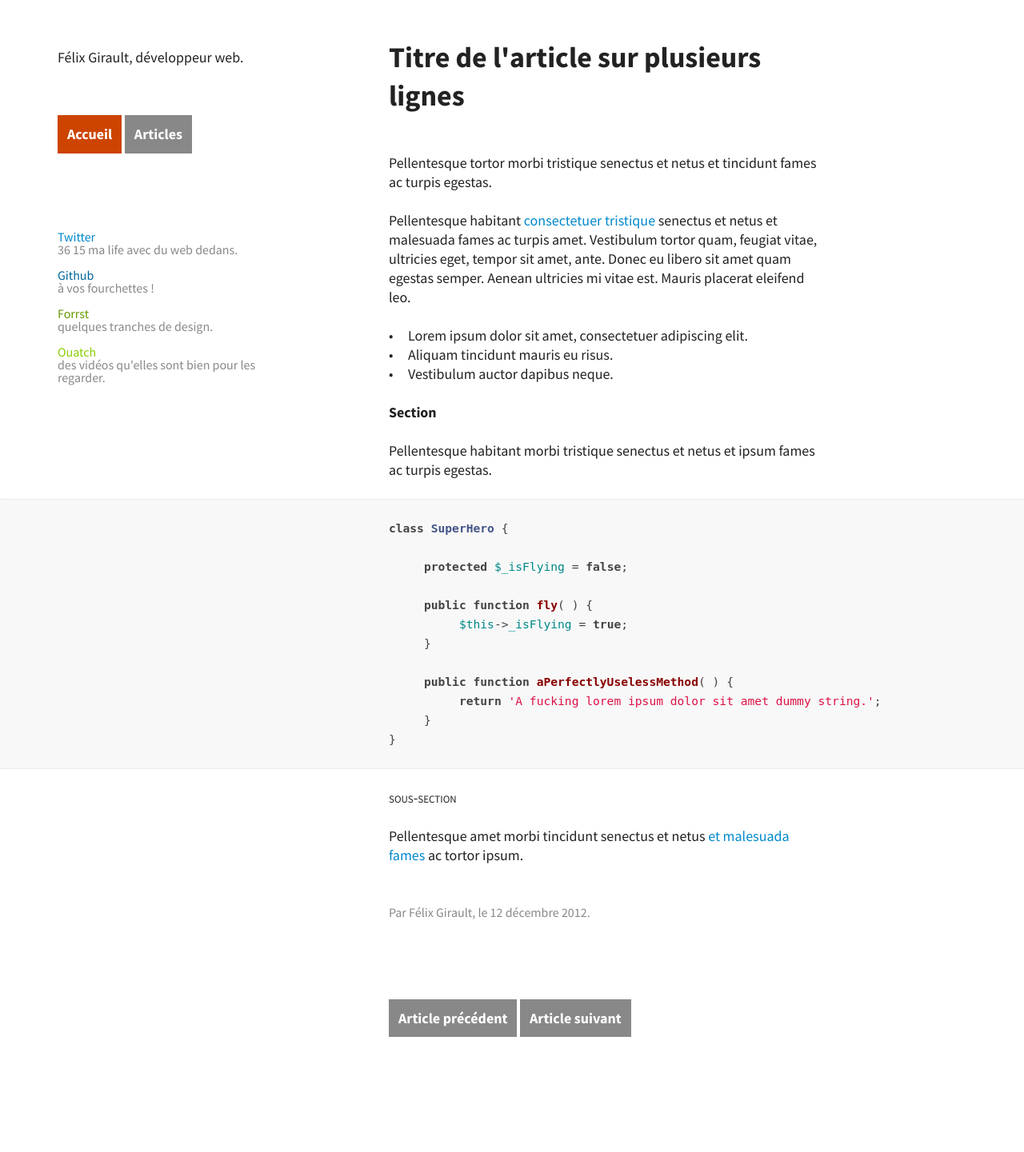
After one commit to felixgirault/blog, a PHP site: page /article.php in a window 1280 px wide. The commit adds this page. Shown: the whole page at 80% size. Run offline with PHP 8.4, Linux system fonts and the light colour scheme.

Commit message:
Added new pages

```diff
--- /dev/null
+++ b/article.php
@@ -0,0 +1,54 @@
+<?php
+	$pageId = 'article';
+	include 'header.php';
+?>
+
+<article role="article" itemprop="blogPost" itemscope itemtype="http://schema.org/BlogPosting">
+	<header>
+		<h1 itemprop="name">Titre de l'article sur plusieurs lignes</h1>
+	</header>
+
+	<div itemprop="articleBody">
+		<p>Pellentesque tortor morbi tristique senectus et netus et tincidunt fames ac turpis egestas.</p>
+		<p>Pellentesque habitant <a href="#">consectetuer tristique</a> senectus et netus et malesuada fames ac turpis amet. Vestibulum tortor quam, feugiat vitae, ultricies eget, tempor sit amet, ante. Donec eu libero sit amet quam egestas semper. Aenean ultricies mi vitae est. Mauris placerat eleifend leo.</p>
+		<ul>
+			<li>Lorem ipsum dolor sit amet, consectetuer adipiscing elit.</li>
+			<li>Aliquam tincidunt mauris eu risus.</li>
+			<li>Vestibulum auctor dapibus neque.</li>
+		</ul>
+
+		<h2>Section</h2>
+		<p>Pellentesque habitant morbi tristique senectus et netus et ipsum fames ac turpis egestas.</p>
+		<code>
+<pre><span class="k">class</span> <span class="c">SuperHero</span> {
+
+	<span class="k">protected</span> <span class="v">$_isFlying</span> = <span class="k">false</span>;
+
+	<span class="k">public function</span> <span class="m">fly</span>( ) {
+		<span class="v">$this</span>-><span class="v">_isFlying</span> = <span class="k">true</span>;
+	}
+
+	<span class="k">public function</span> <span class="m">aPerfectlyUselessMethod</span>( ) {
+		<span class="k">return</span> <span class="s">'A fucking lorem ipsum dolor sit amet dummy string.'</span>;
+	}
+}</pre>
+		</code>
+
+		<h3>Sous-section</h3>
+		<p>Pellentesque amet morbi tincidunt senectus et netus <a href="#">et malesuada fames</a> ac tortor ipsum.</p>
+	</div>
+
+	<footer>
+		<p>
+			Par <span itemprop="author">Félix Girault</span>,
+			le <time datetime="2012-12-12T12:12+00:00" pubdate itemprop="datePublished">12 décembre 2012</time>.
+		</p>
+	</footer>
+</article>
+
+<nav class="siblings" role="navigation">
+	<a href="#">Article précédent</a>
+	<a href="#">Article suivant</a>
+</nav>
+
+<?php include 'footer.php'; ?>
--- /dev/null
+++ b/footer.php
@@ -0,0 +1,12 @@
+		</div>
+
+		<footer class="page-footer">
+			<ul>
+				<li><a href="http://twitter.com/_fg_"><span class="twitter">Twitter</span> 36 15 ma life avec du web dedans.</a></li>
+				<li><a href="http://github.com/felixgirault"><span class="github">Github</span> à vos fourchettes !</a></li>
+				<li><a href=""><span class="forrst">Forrst</span> quelques tranches de design.</a></li>
+				<li><a href="http://ouatch.fr"><span class="ouatch">Ouatch</span> des vidéos qu'elles sont bien pour les regarder.</a></li>
+			</ul>
+		</footer>
+	</body>
+</html>
--- /dev/null
+++ b/header.php
@@ -0,0 +1,29 @@
+<!DOCTYPE html>
+
+<html>
+	<head>
+		<meta charset="utf-8" />
+
+		<title>Bijour</title>
+
+		<link rel="stylesheet" href="style.css" />
+	</head>
+
+	<body id="<?php echo $pageId; ?>" lang="fr" itemscope itemtype="http://schema.org/Blog">
+		<header class="page-header">
+			<p class="brand" role="banner" itemprop="name">
+				<span itemprop="author" itemscope itemtype="http://schema.org/Person">
+					<span itemprop="name">Félix Girault</span>,
+					<span itemprop="jobTitle">développeur web</span>.
+				</span>
+			</p>
+
+			<nav role="navigation">
+				<ul>
+					<li><a class="active" href="home.php">Accueil</a></li>
+					<li><a href="articles.php">Articles</a></li>
+				</ul>
+			</nav>
+		</header>
+
+		<div class="page" role="main">
--- a/style.css
+++ b/style.css
@@ -24,20 +24,20 @@ html {
 	color: #222;
 	font-family: 'Source Sans Pro', Arial, Helvetica, 'Liberation Sans', FreeSans, sans-serif;
 	font-size: 1.125em;
-	line-height: 1.333333;
+	line-height: 1.333;
 }
 
 body {
-	padding: 1.333333em;
+	padding: 1.333em;
 }
 
 .page-header,
 .page {
-	margin-bottom: 5.333333em;
+	margin-bottom: 5.333em;
 }
 
 .brand {
-	line-height: 2.666666em;
+	line-height: 2.666em;
 }
 
 nav ul {
@@ -50,15 +50,21 @@ nav li {
 
 nav a {
 	display: inline-block;
-	padding: 0.666666em;
+	padding: 0.666em;
 	background: #888;
 	color: #fff;
 	font-weight: bold;
 	text-decoration: none;
 }
 
-nav a:hover {
-	background: #f88;
+nav a:active,
+nav a.active {
+	background: #c40;
+}
+
+nav a:hover,
+nav a:focus {
+	background: #f50;
 }
 
 h1, h2, h3, h4, h5, h6,
@@ -68,28 +74,26 @@ ul {
 }
 
 article {
-	margin-bottom: 5.333333em;
+	margin-bottom: 5.333em;
 }
 
 article ul {
-	margin-bottom: 1.333333em;
+	margin-bottom: 1.333em;
 	list-style: none;
 }
 
 article li {
 	position: relative;
-	padding: 0 0 0 1.333333em;
+	padding: 0 0 0 1.333em;
 }
 
 article li:before {
 	content: '•';
 	display: block;
-	width: 1.333333em;
 	position: absolute;
 	top: 0;
 	left: 0;
-	text-align: center;
-	line-height: 1.333333em;
+	line-height: 1.333em;
 }
 
 article a {
@@ -97,13 +101,23 @@ article a {
 	text-decoration: none;
 }
 
+article a:hover,
+article a:focus {
+	text-decoration: underline;
+}
+
 article a:visited {
-	color: #80c;
+	color: #069;
 }
 
 article footer {
-	margin-top: 2.666666em;
+	margin-top: 2.666em;
 	color: #888;
+}
+
+article footer p {
+	font-size: 0.888em;
+	line-height: 1.5em;
 }
 
 article footer a,
@@ -111,7 +125,8 @@ article footer a:visited {
 	color: #444;
 }
 
-article footer a:hover {
+article footer a:hover,
+article footer a:focus {
 	text-decoration: underline;
 }
 
@@ -124,12 +139,12 @@ h1 {
 	max-width: 15em;
 	font-weight: bolder;
 	font-size: 2em;	/* 36 */
-	line-height: 1.333333em;	/* 48 */
+	line-height: 1.333em;	/* 48 */
 }
 
 h2 {
 	font-size: 1em;
-	line-height: 1.333333em;
+	line-height: 1.333em;
 }
 
 h3 {
@@ -137,26 +152,26 @@ h3 {
 	font-weight: normal;
 	font-variant: small-caps;
 	font-size: 1em;
-	line-height: 1.333333em;
+	line-height: 1.333em;
 }
 
 h1, h2, h3, h4, h5, h6,
 p,
 code {
-	margin-bottom: 1.333333em;
+	margin-bottom: 1.333em;
 }
 
 code {
 	display: block;
 	border-top: 1px dotted #ddd;
 	border-bottom: 1px dotted #ddd;
-	margin: 0 -1.333333em 1.333333em -1.333333em;
-	padding: 1.333333em;
+	margin: 0 -1.333em 1.333em -1.333em;
+	padding: 1.333em;
 	background: #f8f8f8;
 	color: #444;
 	font-family: 'Source Code Pro', 'Andale Mono', 'Lucida Console', monospace;
 	font-size: 1em;
-	line-height: 1.333333em;
+	line-height: 1.333em;
 	overflow-x: auto;
 	-moz-tab-size: 5;
 	-o-tab-size: 5;
@@ -187,7 +202,7 @@ code .v {
 
 .page-footer {
 	border-top: 1px dotted #ddd;
-	padding-top: 2.666666em;
+	padding-top: 2.666em;
 }
 
 .page-footer ul {
@@ -195,39 +210,52 @@ code .v {
 }
 
 .page-footer a {
+	display: block;
+	margin-bottom: 1.333em;
 	color: #888;
 	text-decoration: none;
 }
 
-.page-footer a:hover {
+.page-footer a:hover,
+.page-footer a:focus {
 	color: #222;
 }
 
+.page-footer span {
+	display: block;
+}
+
 .twitter {
-	color: #00aced;
+	color: #08c;
 }
 
 .github {
-	color: #4183c4;
+	color: #069;
+}
+
+.forrst {
+	color: #690;
 }
 
 .ouatch {
 	color: #8c0;
 }
 
-.forrst {
-	color: #5b9c69;
+::moz-selection,
+::selection {
+	background: #f50;
+	color: #fff;
 }
 
 @media screen and ( min-width: 40em ) {
 
 	body {
-		padding: 2.666666em 3.999999em;
+		padding: 2.666em 3.999em;
 	}
 
 	code {
-		margin: 0 -3.999999em 1.333333em -3.999999em;
-		padding: 1.333333em 3.999999em;
+		margin: 0 -3.999em 1.333em -3.999em;
+		padding: 1.333em 3.999em;
 	}
 }
 
@@ -239,16 +267,30 @@ code .v {
 	}
 
 	.brand {
-		margin-bottom: 2.666666em;
+		margin-bottom: 2.666em;
 	}
 
-	.page, .page-footer {
+	.page {
 		margin-left: 15em;
-		padding-left: 3.999999em;
+		padding-left: 7.999em;
 	}
 
 	code {
-		margin: 0 -3.999999em 1.333333em -22.999999em;
-		padding: 1.333333em 22.999999em;
+		margin: 0 -3.999em 1.333em -26.999em;
+		padding: 1.333em 26.999em;
+	}
+
+	.page-footer {
+		position: absolute;
+		top: 13.333em;
+		left: 3.999em;
+		width: 15em;
+		border-top: none;
+	}
+
+	.page-footer a {
+		font-size: 0.888em;
+		line-height: 1em;
+		margin-bottom: 1em;
 	}
 }
```
Also changed, not shown: articles.php (added, +20 -0 lines), home.php (added, +8 -0 lines), index.html (deleted, +0 -80 lines).
